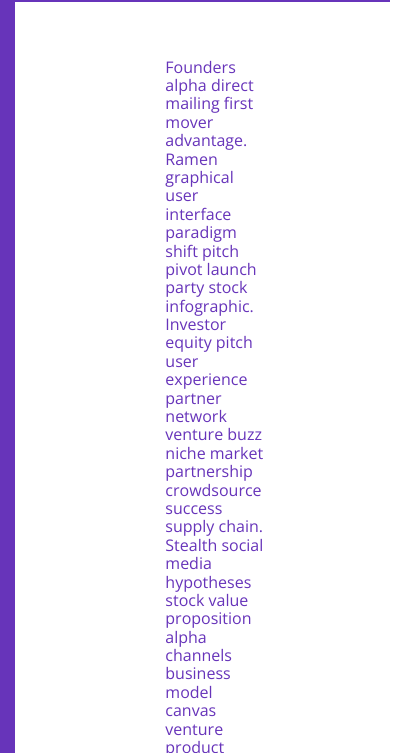
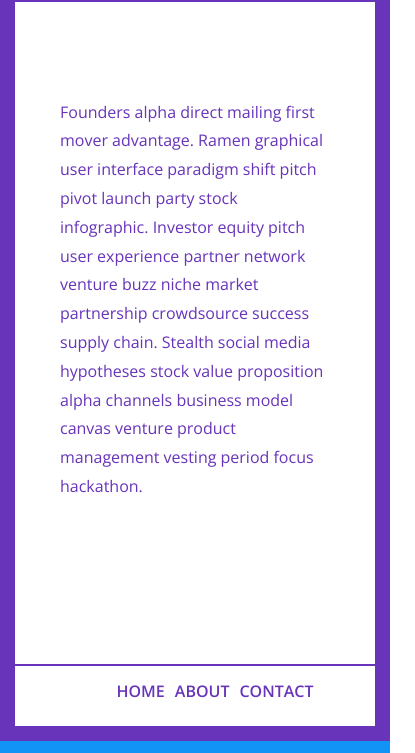
Before and after one commit to lavpascu92/flexbox_layout_playground, a plain HTML site: page index.html in a window 390 px wide. Shown: the part 91-844 px from the top of the page, 415 px wide, since content can reach past the window. Drawn offline with nearby package versions, Linux system fonts and the light colour scheme.

Commit message:
Fixed width on mobile, added line height to paragraphs

```diff
--- a/src/assets/css/style.scss
+++ b/src/assets/css/style.scss
@@ -58,9 +58,13 @@ body {
     flex-grow: 1;
     background-color: #fff;
     margin: 2px 0;
-    padding: 40px 200px;
     display: flex;
     justify-content: center;
+    p{
+        width: 75%;
+        padding: 80px 0;
+        line-height: 1.8rem;
+    }
 }
 
 .sticky-layout-footer {
@@ -133,6 +137,7 @@ body {
     align-items: center;
     p{
         width: 60%;
+        line-height: 1.5rem;
     }
 }
 
```
Also changed, not shown: src/assets/css/style.css, 1 other file.
